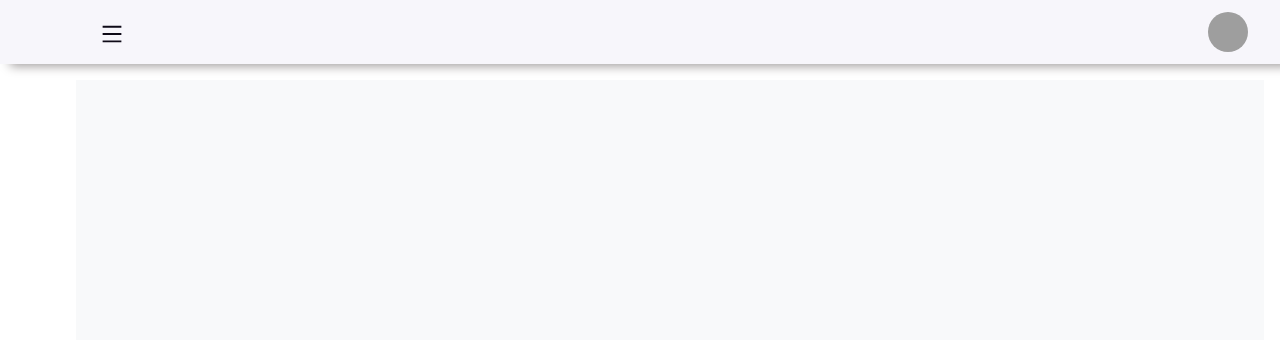
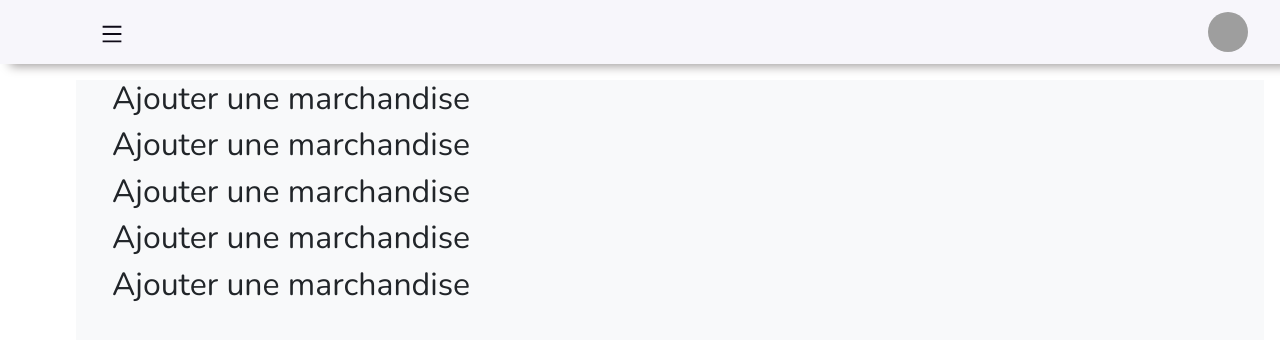
Before and after one commit to viadel13/platform-suivi-ttrnc, a React (Create React App) app: page /dashboard/ajouterMarchandise in a window 1280 px wide. Shown: the top 340 px of the page. Built offline with nearby package versions, Linux system fonts and the light colour scheme; no server answers; sample sign-in values are in the browser's storage; grey boxes are pictures that could not be loaded.

Commit message:
first commit

```diff
--- a/src/components/Sidebar/menus/AjouterMarchandise.js
+++ b/src/components/Sidebar/menus/AjouterMarchandise.js
@@ -2,9 +2,13 @@ import React from 'react'
 
 const AjouterMarchandise = () => {
   return (
-    <div className="cont">
-    {/* <h2>Ajouter une marchandise</h2>
-    <form>
+    <div className="container mt-5">
+    <h2>Ajouter une marchandise</h2>
+    <h2>Ajouter une marchandise</h2>
+    <h2>Ajouter une marchandise</h2>
+    <h2>Ajouter une marchandise</h2>
+    <h2>Ajouter une marchandise</h2>
+    {/* <form>
       <div className="mb-3">
         <label htmlFor="nomMarchandise" className="form-label">Nom de la marchandise</label>
         <input type="text" className="form-control" id="nomMarchandise" name="nomMarchandise" required />
```
